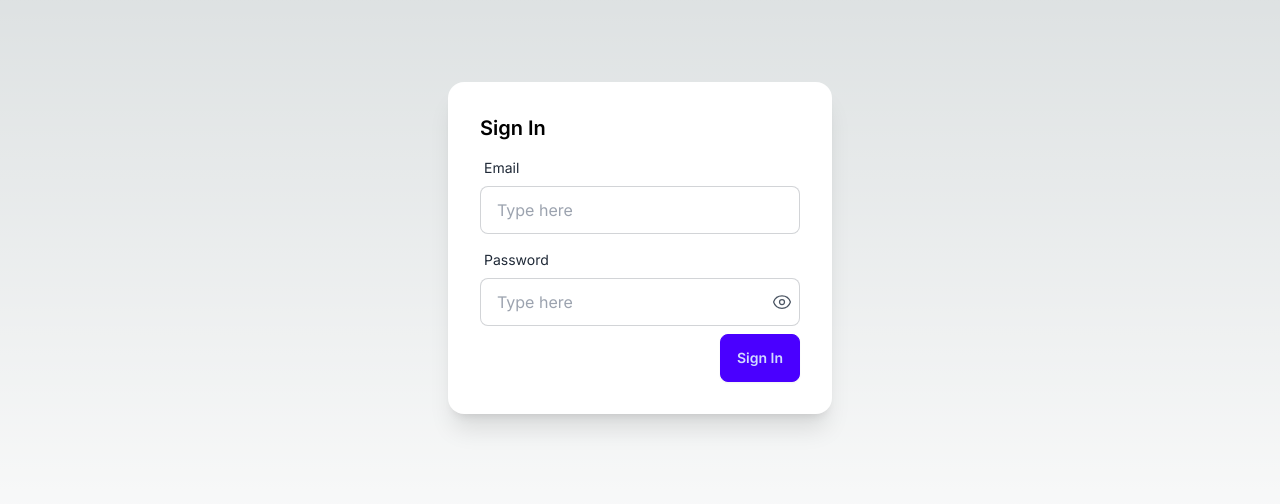
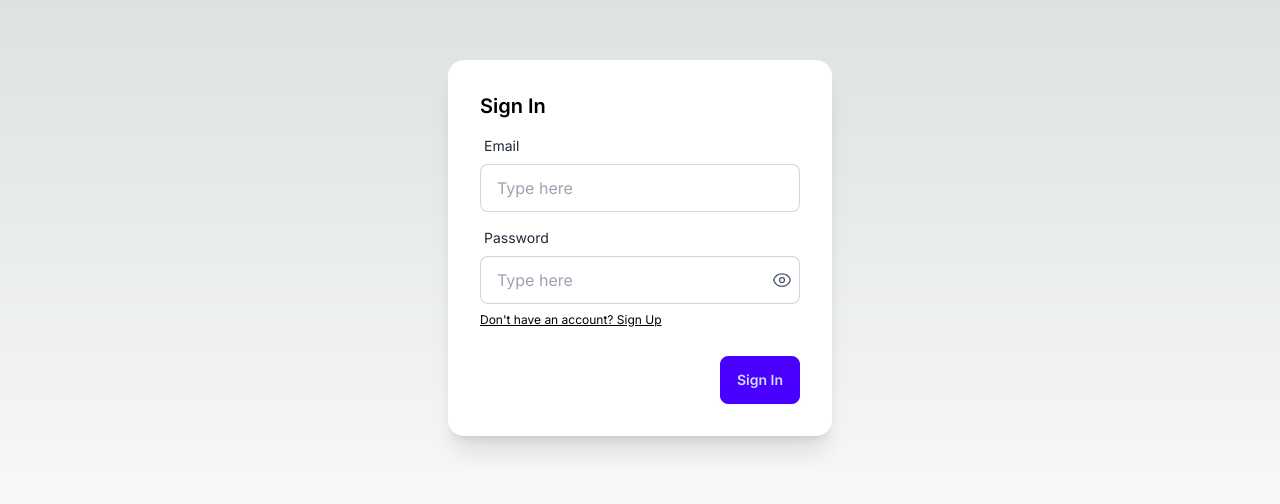
Before and after one commit to Nour-Elgeziry/EmployableFrontend, a Next.js app: page /account/signin in a window 1280 px wide. Shown: the part 152-656 px from the top of the page. Built offline with nearby package versions, Linux system fonts and the light colour scheme.

Commit message:
add signin and signup links

```diff
--- a/app/account/components/formCard.tsx
+++ b/app/account/components/formCard.tsx
@@ -115,8 +115,19 @@ const FormCard = (props: { type: CardType }) => {
               />
             )}
 
+            <div className="card-actions justify-start">
+              <a
+                className="link text-xs"
+                href={props.type === CardType.SIGN_IN ? "/account/signup" : "/account/signin"}
+              >
+                {props.type === CardType.SIGN_IN
+                  ? "Don't have an account? Sign Up"
+                  : "Already have an account? Sign In"}
+              </a>
+            </div>
+
             <div className="card-actions justify-end">
-              <button className="btn btn-primary" type="submit">
+              <button className="btn btn-primary mt-5" type="submit">
                 {props.type === CardType.SIGN_IN ? "Sign In" : "Sign Up"}
               </button>
             </div>
```
